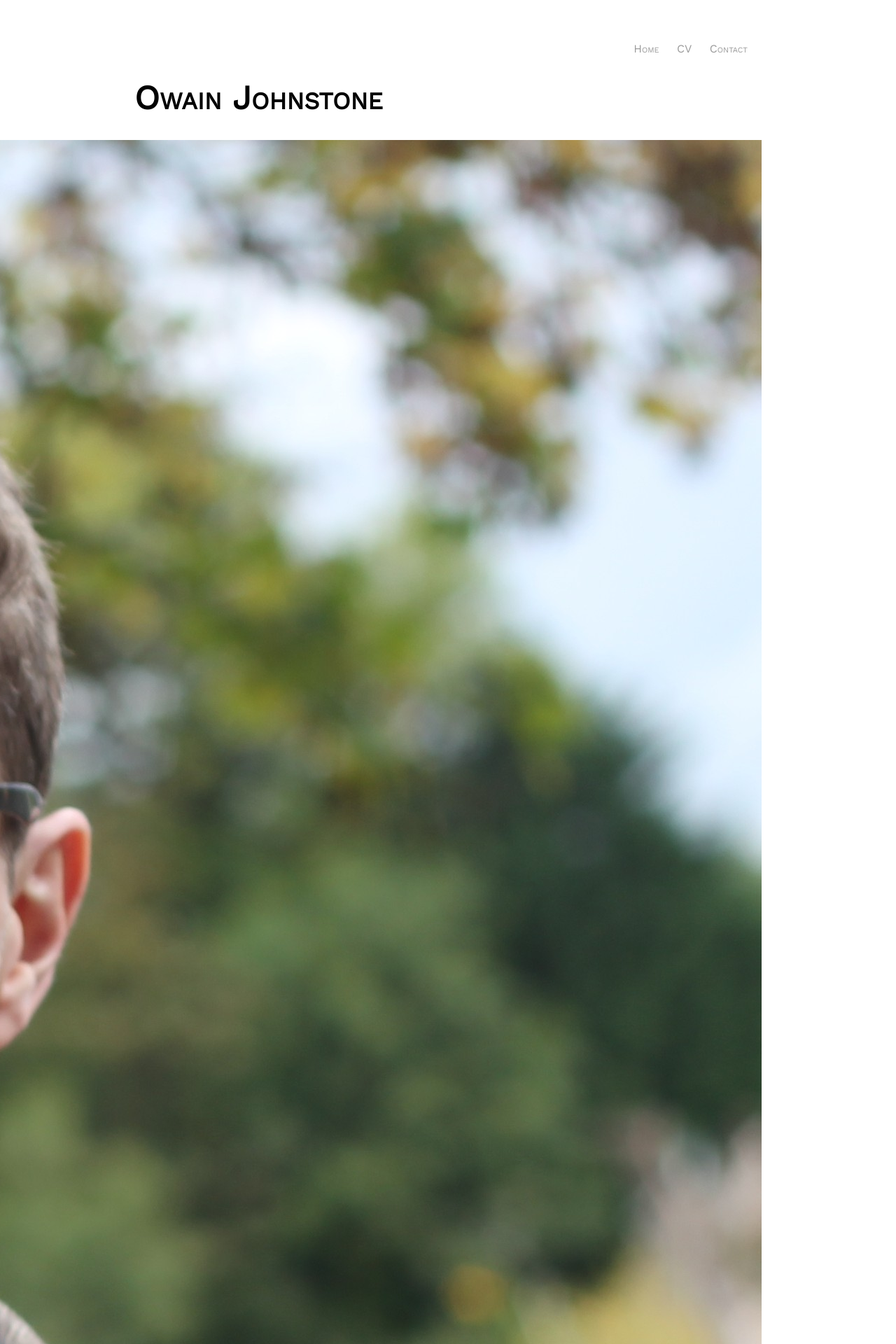
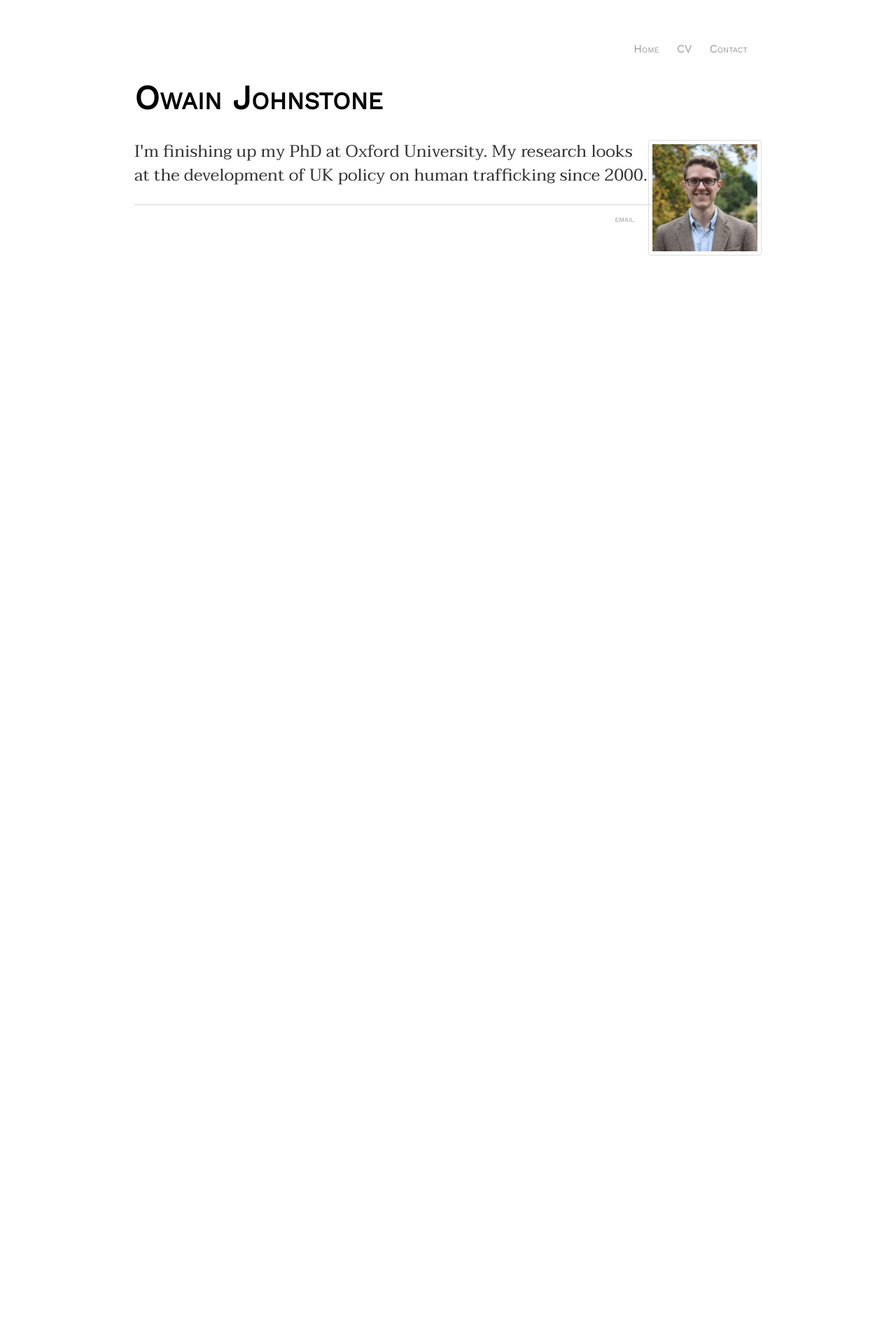
Before and after one commit to owainjohnstone/owainjohnstone.github.io, a Jekyll site: the page built from index.html, in a window 1280 px wide. Shown: the top 1920 px of the page at 70% size. Built offline with Jekyll 4.4.1, drawn with Linux system fonts in a browser that asks for light colours; after the commit the page ends 900 px from its top, so only the background shows below that.

Commit message:
Update main.css
Added image styling

```diff
--- a/css/main.css
+++ b/css/main.css
@@ -44,3 +44,10 @@ ul.posts {
 ul.posts li {
     list-style: none;
 }
+
+img {
+    border: 1px solid #ddd;
+    border-radius: 4px;
+    padding: 5px;
+    width: 150px;
+}
```
